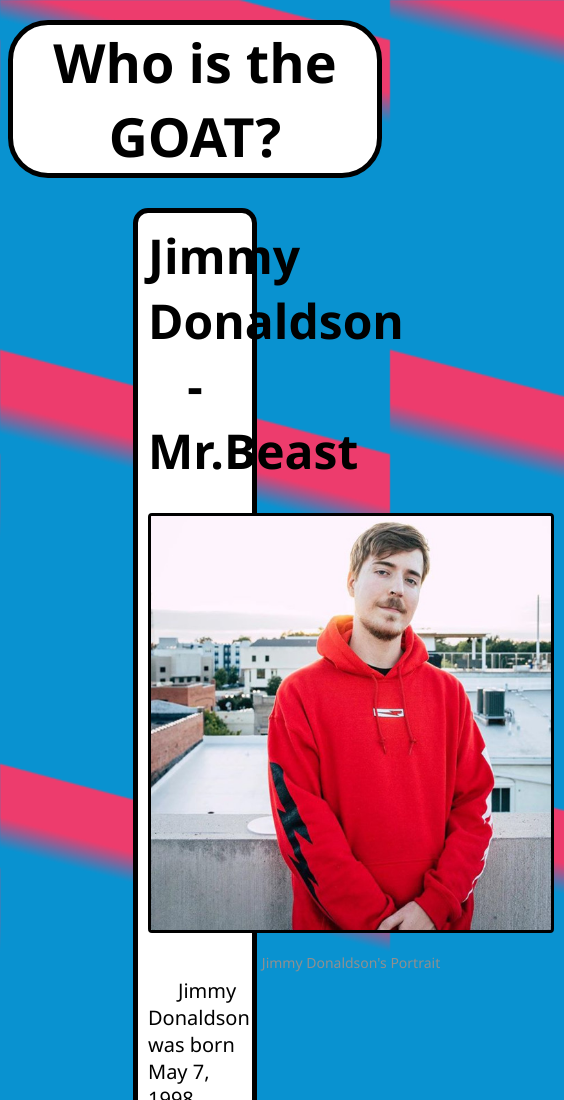
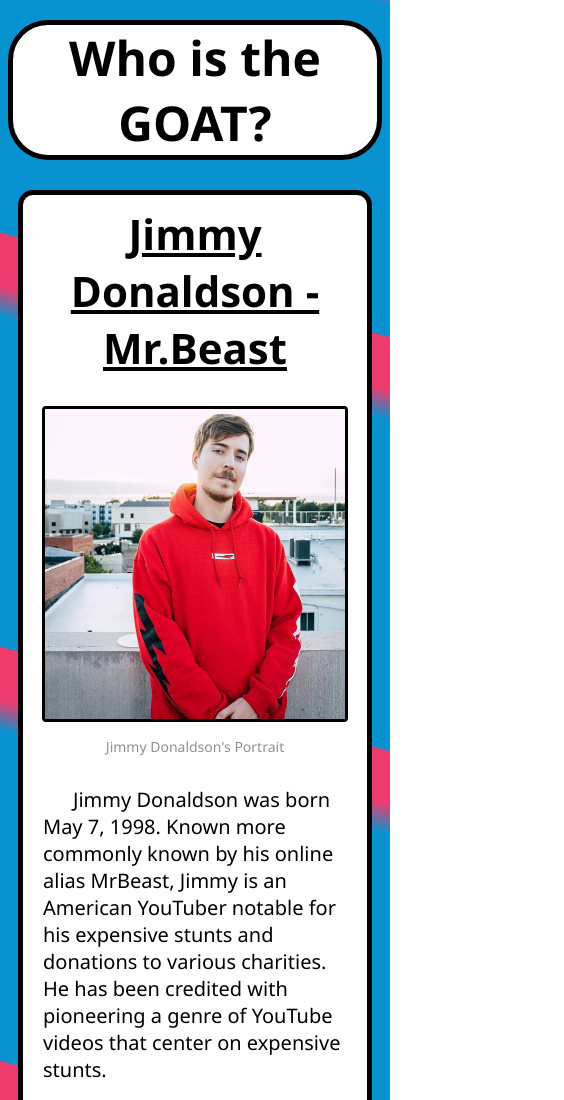
Before and after one commit to Lance-Easley/benchmark-2-1---who-is-the-goat-Lance-Easley, a plain HTML site: page index.html in a window 390 px wide. Shown: the top 1100 px of the page, 564 px wide, since content can reach past the window. Drawn offline with Linux system fonts and the light colour scheme.

Commit message:
Added resizing for large, medium, & small screens

```diff
--- a/styles.css
+++ b/styles.css
@@ -20,14 +20,25 @@ p {
     font-size: 20px;
     padding: 5px 10px;
 }
+section {
+    margin: 30px 60px;
+    display: grid;
+    grid-template-columns: 1fr 3fr;
+    grid-template-areas: "picture text";
+}
+.text {
+    grid-area: text;
+}
 .tab {
     margin-left: 30px;
 }
 .img-div-left {
-    float: left;
+    grid-area: picture;
+    margin: 20px;
 }
 .img-div-right {
-    float: right;
+    grid-area: picture;
+    margin: 20px;
 }
 .caption {
     color: rgb(144, 144, 144);
@@ -48,8 +59,11 @@ p {
     background-color: white;
     border-radius: 15px;
     border: black solid 5px;
-    margin: 30px 125px;
+    margin: 30px 6%;
     min-height: 580px;
+}
+#name {
+    text-decoration: underline;
 }
 #img-mr-beast-portrait {
     border: black solid 3px;
@@ -79,6 +93,68 @@ p {
     max-width: 400px;
     height: auto;
 }
+@media (max-width: 85rem) {
+    section {
+        margin: 30px;
+        display: block;
+        grid-template-columns: none;
+        grid-template-areas: none;
+    }
+    .img-div-left {
+        float: left;
+        margin: 5px;
+    }
+    .img-div-right {
+        float: right;
+        margin: 5px;
+    }
+    #main {
+        margin: 30px 40px;
+    }
+    #img-mr-beast-portrait {
+        max-width: 300px;
+    }
+    #img-team-trees {
+        max-width: 320px;
+    }
+    #img-1-mil-food {
+        max-width: 320px;
+    }
+    #img-dealership {
+        max-width: 320px;
+    }
+}
+
+@media (max-width: 50rem) {
+    section {
+        margin: 20px 10px;
+    }
+    .img-div-left {
+        float: none;
+        display: flex;
+        flex-direction: column;
+        align-items: center;
+        margin: 0px;
+    }
+    .img-div-right {
+        float: none;
+        display: flex;
+        flex-direction: column;
+        align-items: center;
+        margin: 0px;
+    }
+    #main {
+        margin: 30px 10px;
+    }
+    #WITG {
+        font-size: 48px;
+        max-width: 440px;
+    }
+    #name {
+        font-size: 42px;
+    }
+}
+
 #wiki-link {
     font-weight: 200px;
 }
```
